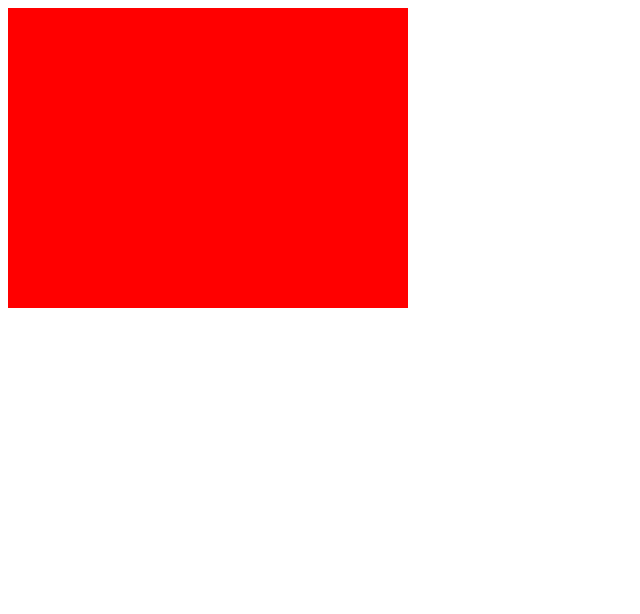
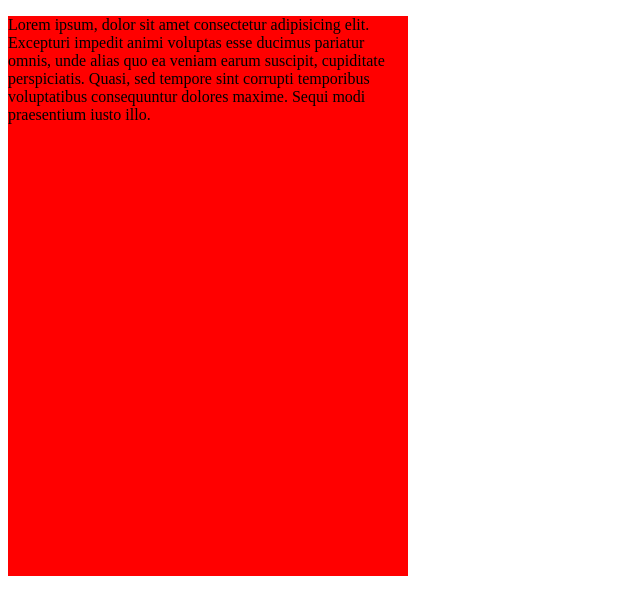
Before and after one commit to VRA9000/CSS-Crash-Course, a plain HTML site: page index.html in a window 1280 px wide. Shown: the whole page, without its empty margins (0-640 px from the left). Drawn offline with Linux system fonts and the light colour scheme.

Commit message:
New content update

```diff
--- a/index.html
+++ b/index.html
@@ -7,8 +7,13 @@
   <link rel="stylesheet" href="style.css">
 </head>
 <body>
+
 <div>
+  <p>
+    Lorem ipsum, dolor sit amet consectetur adipisicing elit. Excepturi impedit animi voluptas esse ducimus pariatur omnis, unde alias quo ea veniam earum suscipit, cupiditate perspiciatis. Quasi, sed tempore sint corrupti temporibus voluptatibus consequuntur dolores maxime. Sequi modi praesentium iusto illo.
+  </p>
 
 </div>
+
 </body>
 </html>
--- a/style.css
+++ b/style.css
@@ -1,5 +1,6 @@
 div {
-  width: 400px;
-  height: 300px;
+  width: 100%;
+  max-width: 400px;
+  height: 70vh;
   background-color : red;
 }
```
